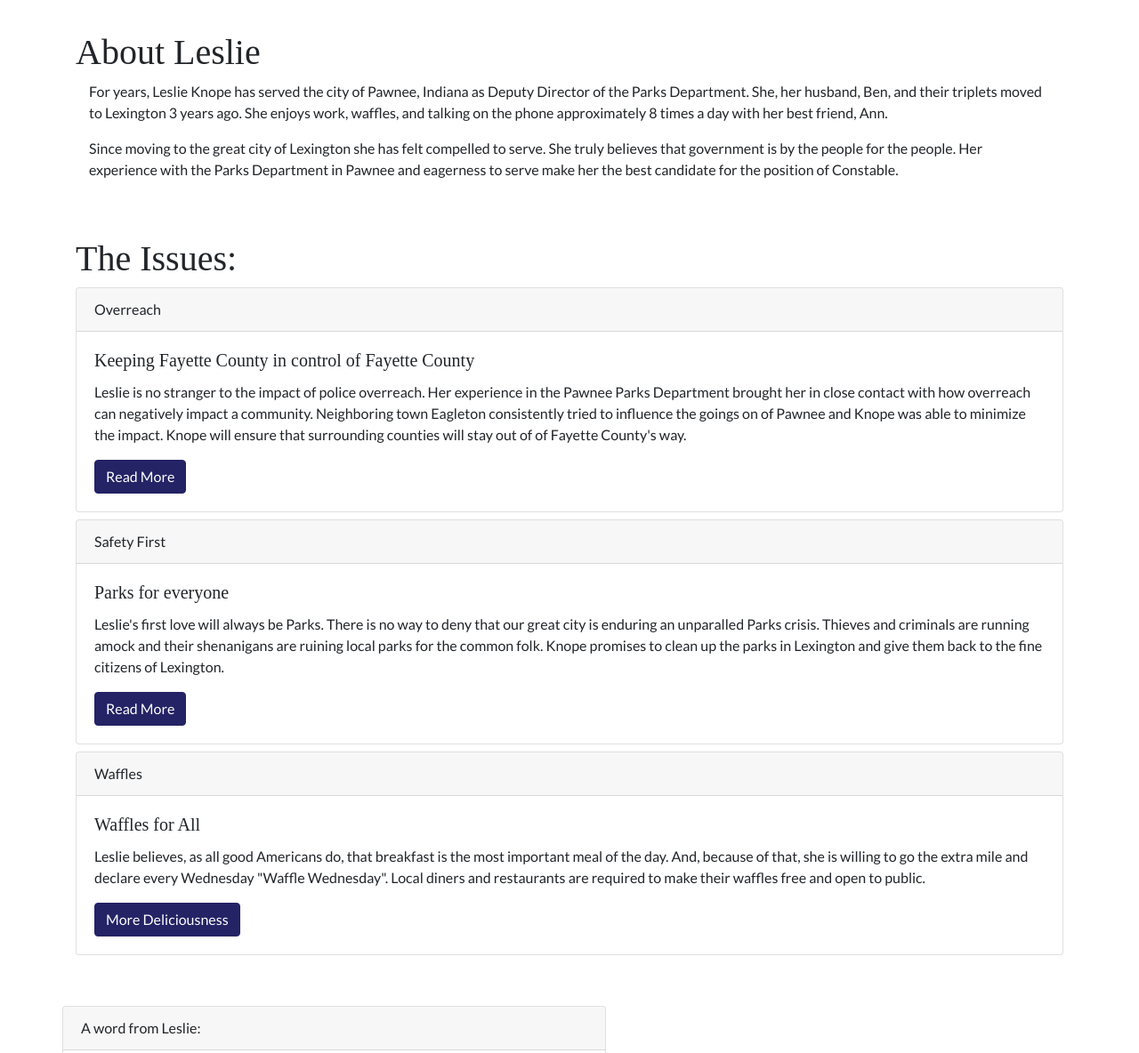
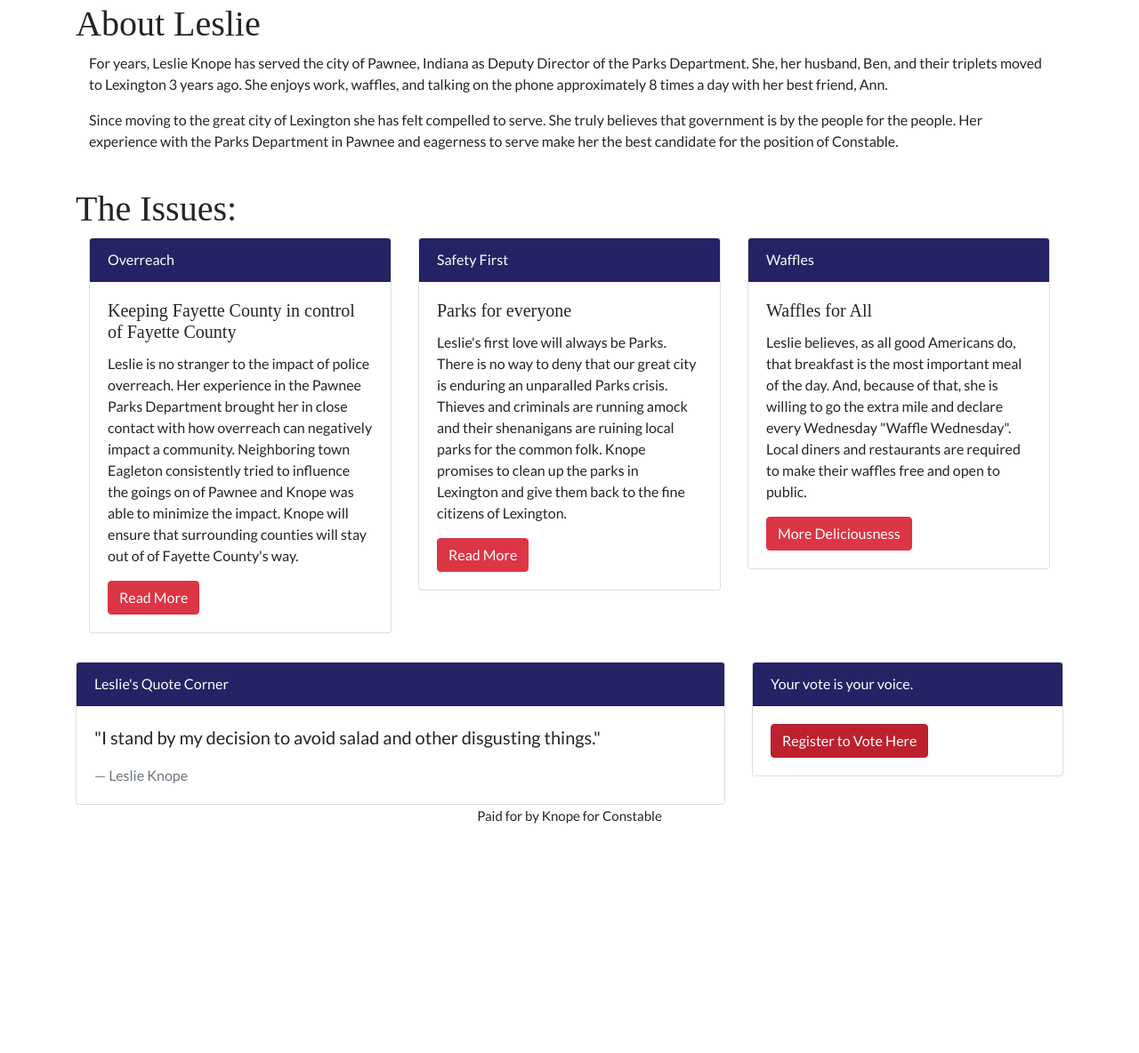
Before and after one commit to maymeclayton/knope, a website: page index.html in a window 1280 px wide. Shown: the part 810-1994 px from the top of the page at 89% size. After the commit the page ends 1755 px from the top, so only its background shows below. Drawn offline with nearby package versions, Linux system fonts and the light colour scheme; a web font is replaced by a local one.

Commit message:
updates formatting

```diff
--- a/index.html
+++ b/index.html
@@ -18,17 +18,21 @@
         </div>
       </div>
 
-    <div class="text-center">
-    <img src="leslie-knope.jpg" class="rounded" alt="Responsive image">
+      <!--<div class="jumbotron jumbotron-fluid bg-danger mb-0 text-white text-center">
+        <div class="container">
+          <h1 class="display-4">Knope for Fayette County Constable</h1>
+        </div>
+      </div>-->
+
+      <div class="container text-center">
+        <img src="leslie-knope.jpg" class="rounded" alt="Responsive image" style="padding-left: 0px;  padding-right: 0px;">
       </div>
 
-  <div class="card text-center text-white bg-primary">
+      <div class="card text-center text-white bg-primary mb-3">
         <div class="card-body">
-      <span style= "font-size:50px">Leslie Knope for Fayette County Constable</span>
+          <span style= "font-size:50px">Knope for Fayette County Constable</span>
         </div>
       </div>
-
-<br> </br>
 
     <h1>About Leslie</h1>
 
@@ -46,12 +50,15 @@
       make her the best candidate for the position of Constable.
     </p>
 
-<br></br>
+<br>
 
     <h1>The Issues:</h1>
 
+  <div class="container">
+      <div class="row">
+        <div class="col">
         <div class="card text-left mb-2">
-        <div class="card-header">
+          <div class="card-header bg-primary text-white">
             Overreach
           </div>
           <div class="card-body">
@@ -62,12 +69,14 @@
               consistently tried to influence the goings on of Pawnee and Knope was able to
               minimize the impact. Knope will ensure that surrounding counties will stay out of
               of Fayette County's way.</p>
-              <a href="#" class="btn btn-primary">Read More</a>
+              <a href="#" class="btn btn-danger">Read More</a>
+          </div>
         </div>
       </div>
 
+      <div class="col">
         <div class="card text-left mb-2">
-        <div class="card-header">
+          <div class="card-header bg-primary text-white">
             Safety First
         </div>
           <div class="card-body">
@@ -78,12 +87,14 @@
               for the common folk. Knope promises to clean up the parks in Lexington and
               give them back to the fine citizens of Lexington.
               </p>
-            <a href="#" class="btn btn-primary">Read More</a>
+              <a href="#" class="btn btn-danger">Read More</a>
+          </div>
         </div>
       </div>
 
+      <div class="col">
         <div class="card text-left mb-2">
-    <div class="card-header">
+          <div class="card-header bg-primary text-white">
             Waffles
           </div>
           <div class="card-body">
@@ -91,21 +102,23 @@
               <p class="card-text">Leslie believes, as all good Americans do, that breakfast
                 is the most important meal of the day. And, because of that, she is willing
                 to go the extra mile and declare every Wednesday "Waffle Wednesday". Local
-    diners and restaurants are required to make their waffles free and open to <thead>
+                diners and restaurants are required to make their waffles free and open to
                 public.
-    </thead>
               </p>
-    <a href="#" class="btn btn-primary">More Deliciousness</a>
+              <a href="#" class="btn btn-danger">More Deliciousness</a>
+          </div>
+        </div>
+      </div>
     </div>
   </div>
 
-<br> </br>
+<br>
 
 <div class="row">
-  <div class="col-8"></div>
-  <div class="card mb-2">
-    <div class="card-header">
-      A word from Leslie:
+  <div class="col-sm-8">
+  <div class="card">
+    <div class="card-header bg-primary text-white">
+      Leslie's Quote Corner
     </div>
     <div class="card-body">
       <blockquote class="blockquote mb-0">
@@ -114,13 +127,14 @@
       </blockquote>
   </div>
 </div>
-  <div class="col-4"></div>
+</div>
+  <div class="col-sm-4">
   <div class="card">
-    <div class="card-header">
+    <div class="card-header bg-primary text-white">
       Your vote is your voice.
     </div>
       <div class="card-body">
-        <div><a href="https://www.rockthevote.org/register-to-vote/?source=googlevr1gen&gclid=CjwKCAjw85zdBRB6EiwAov3Rin7Se5uOHHYK2ESp9L-2RNYI_Ug9j-GJw8TQqvaRwLPoJqjultVQtxoCaXYQAvD_BwE" class="btn btn-primary active" role="button" aria-pressed="true">Register to Vote Here</a></div>
+        <div><a href="https://www.usa.gov/register-to-vote" target="_blank" class="btn btn-danger active" role="button" aria-pressed="true">Register to Vote Here</a></div>
       </div>
     </div>
   </div>
@@ -136,5 +150,6 @@
     <script src="https://code.jquery.com/jquery-3.3.1.slim.min.js" integrity="sha384-q8i/X+965DzO0rT7abK41JStQIAqVgRVzpbzo5smXKp4YfRvH+8abtTE1Pi6jizo" crossorigin="anonymous"></script>
     <script src="https://cdnjs.cloudflare.com/ajax/libs/popper.js/1.14.3/umd/popper.min.js" integrity="sha384-ZMP7rVo3mIykV+2+9J3UJ46jBk0WLaUAdn689aCwoqbBJiSnjAK/l8WvCWPIPm49" crossorigin="anonymous"></script>
     <script src="https://stackpath.bootstrapcdn.com/bootstrap/4.1.3/js/bootstrap.min.js" integrity="sha384-ChfqqxuZUCnJSK3+MXmPNIyE6ZbWh2IMqE241rYiqJxyMiZ6OW/JmZQ5stwEULTy" crossorigin="anonymous"></script>
+
   </body>
 </html>
```
Lines whose indentation alone changed are shown as unchanged.
